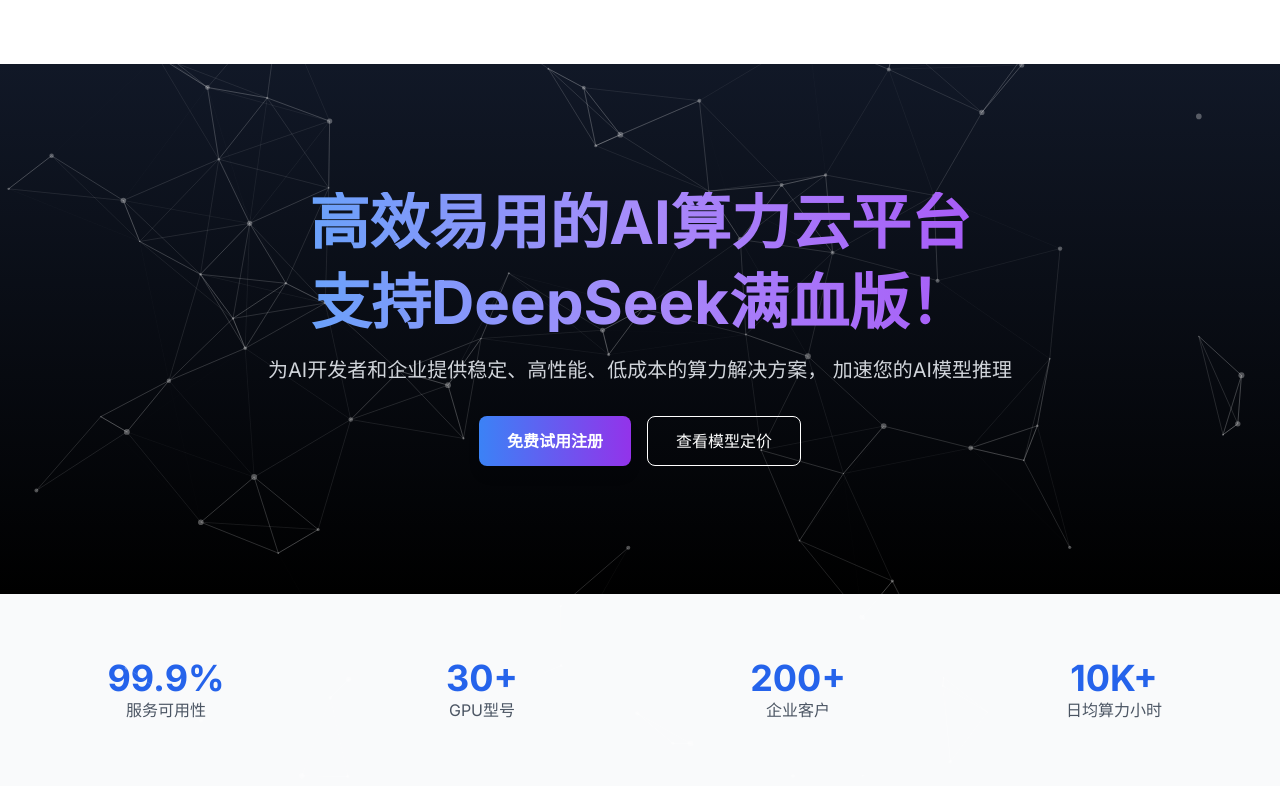
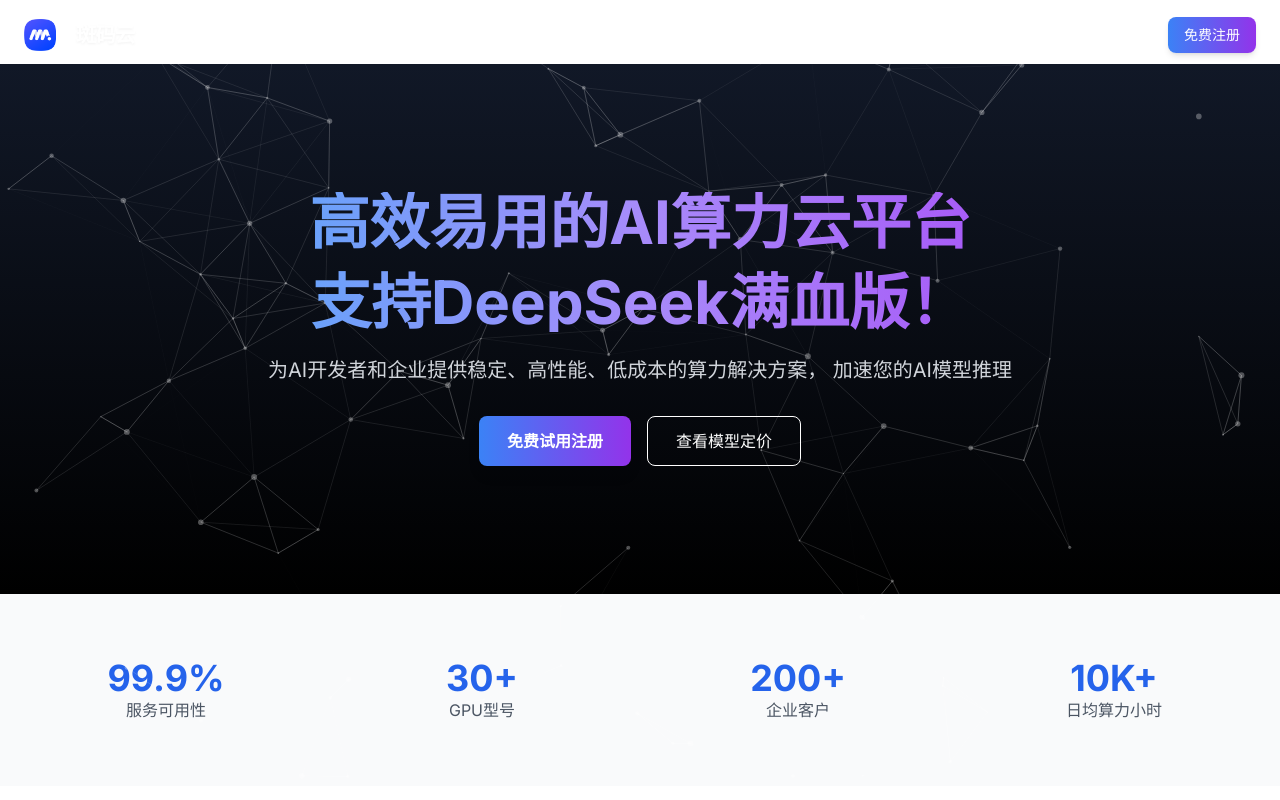
Before and after one commit to hehan-wang/banma, a Next.js app: page / in a window 1280 px wide. Shown: the top 800 px of the page. Built offline with nearby package versions, Linux system fonts and the light colour scheme.

Commit message:
chore: update Header component links and layout, replace logo image, and uncomment Header in layout

```diff
--- a/app/layout.tsx
+++ b/app/layout.tsx
@@ -1,7 +1,7 @@
 import type { Metadata } from "next";
 import { Inter } from "next/font/google";
 import "./globals.css";
-// import Header from "@/components/layout/Header";
+import Header from "@/components/layout/Header";
 
 const inter = Inter({ subsets: ["latin"] });
 
@@ -24,7 +24,7 @@
   return (
     <html lang="zh-CN">
       <body className={inter.className}>
-        {/* <Header /> */}
+        <Header />
         <main className="min-h-screen pt-16">
           {children}
         </main>
--- a/components/layout/Header.tsx
+++ b/components/layout/Header.tsx
@@ -7,12 +7,9 @@
 import { Button } from '@/components/ui/Button'
 
 const navLinks = [
-  { name: '首页', href: '/' },
-  { name: '产品', href: '/products' },
-  { name: '解决方案', href: '/solutions' },
-  { name: '定价', href: '/pricing' },
-  { name: '文档', href: '/docs' },
-  { name: '关于我们', href: '/about' },
+  { name: '模型', href: 'https://cloud.wenwen-ai.com/model' },
+  { name: '定价', href: 'https://cloud.wenwen-ai.com/pricing' },
+  { name: '关于我们', href: 'https://www.baidu.com' },
 ]
 
 export default function Header() {
@@ -40,9 +37,9 @@
         <div className="flex items-center justify-between">
           {/* Logo */}
           <Link href="/" className="flex items-center">
-            <div className="relative h-8 w-32">
+            <div className="relative h-8 w-12">
               <Image
-                src="/images/logo.svg"
+                src="/images/logo1.png"
                 alt="MCloud Logo"
                 width={100}
                 height={32}
@@ -50,8 +47,13 @@
                 priority
               />
             </div>
-            <span className="ml-2 text-xl font-bold text-primary-700">
-              云平台
+            <span className={cn(
+              "ml-1 text-xl font-semibold tracking-tight",
+              isScrolled
+                ? "text-primary-700 bg-gradient-to-r from-primary-600 to-primary-800 bg-clip-text text-transparent"
+                : "text-white drop-shadow-sm"
+            )}>
+              斑码云
             </span>
           </Link>
 
@@ -75,14 +77,14 @@
           <div className="hidden md:flex items-center space-x-4">
             <Button
               variant={isScrolled ? 'secondary' : 'outline'}
-              href="/login"
+              href="https://cloud.wenwen-ai.com/login"
               size="sm"
             >
               登录
             </Button>
             <Button
               variant="primary"
-              href="/register"
+              href="https://cloud.wenwen-ai.com/register"
               size="sm"
             >
               免费注册
@@ -91,7 +93,7 @@
 
           {/* Mobile Menu Button */}
           <button
-            className="md:hidden text-gray-700"
+            className="md:hidden"
             onClick={() => setIsMobileMenuOpen(!isMobileMenuOpen)}
           >
             <svg
```
Also changed, not shown: public/images/logo1.png (added).
